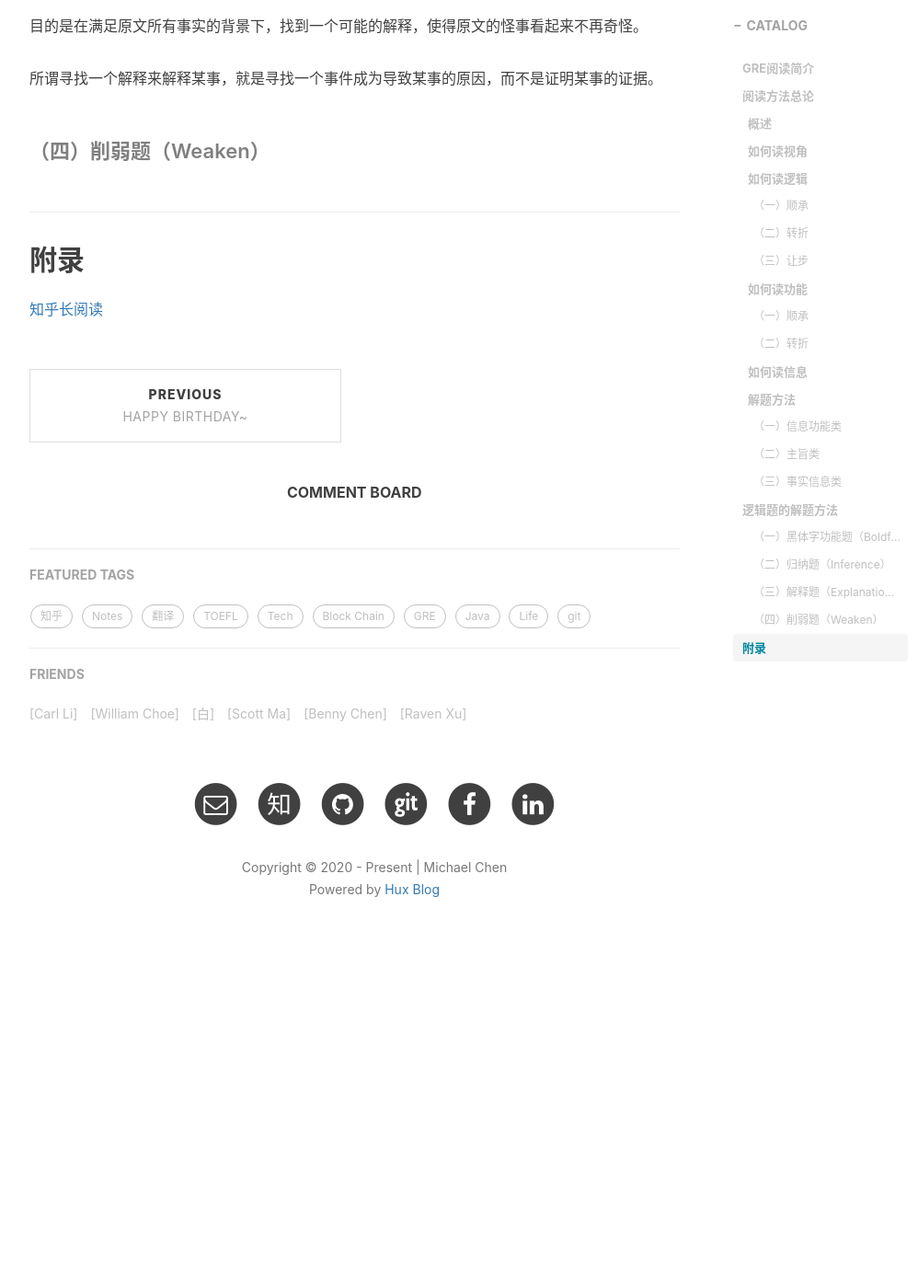
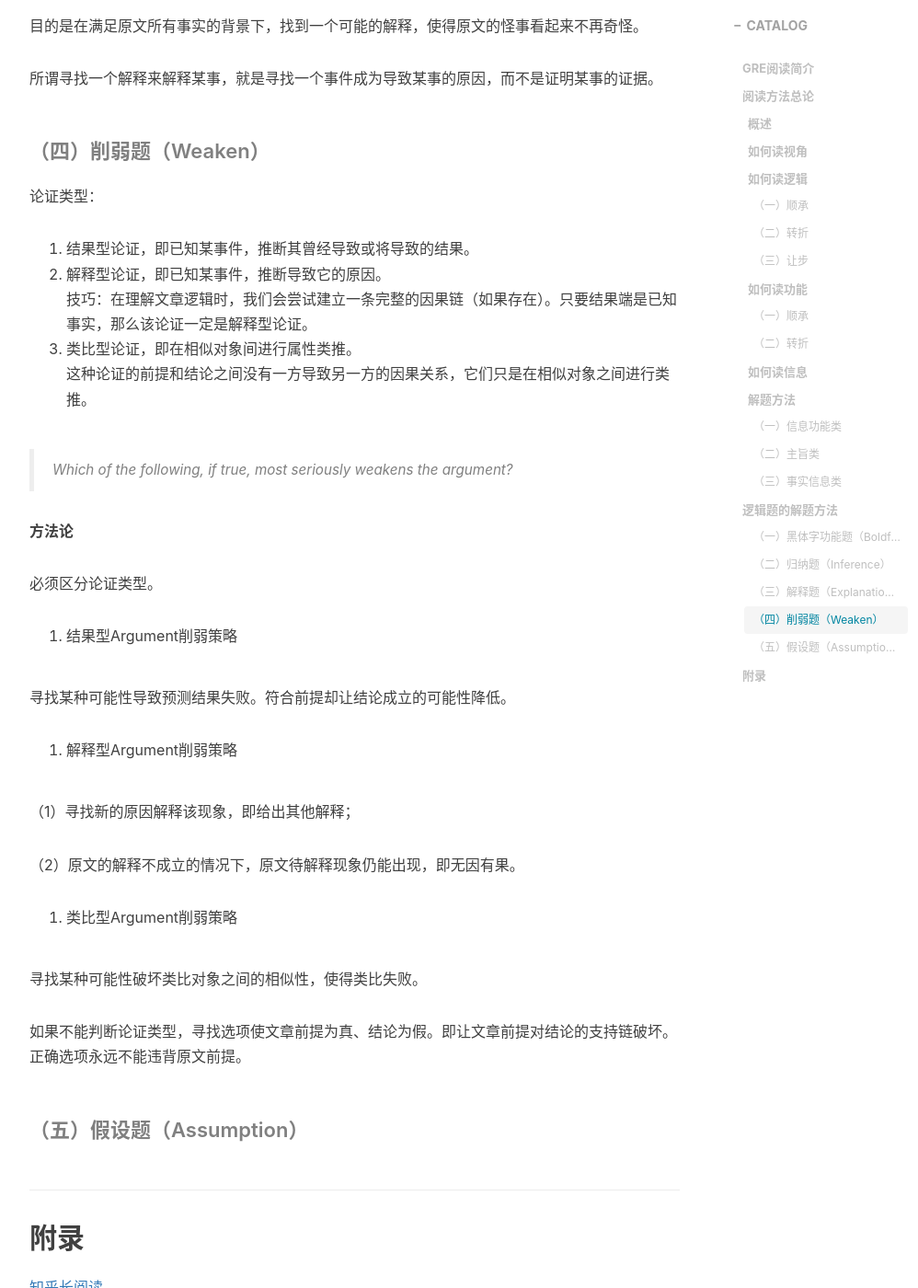
Before and after one commit to MessiahChen/MessiahChen.github.io, a Jekyll site: the page built from _posts/2020-08-08-GRE-V2.markdown, in a window 1280 px wide and 1400 px high, scrolled down 7620 px. Shown: the whole window at 92% size, without its empty margins (233-1231 px from the left). Built offline with Jekyll 4.4.1, drawn with Linux system fonts in a browser that asks for light colours; nearby versions of some CDN libraries; comment, search, counter and statistics services are not loaded; before the commit the page ends 8691 px from its top, so only the background shows below that.

Commit message:
update post

```diff
--- a/_posts/2020-08-08-GRE-V2.markdown
+++ b/_posts/2020-08-08-GRE-V2.markdown
@@ -211,7 +211,37 @@ Argument在逻辑学中的定义是: a set of statements in which one of the sta
 
 #### （四）削弱题（Weaken）
 
+论证类型：
 
+1. 结果型论证，即已知某事件，推断其曾经导致或将导致的结果。
+2. 解释型论证，即已知某事件，推断导致它的原因。<br>技巧：在理解文章逻辑时，我们会尝试建立一条完整的因果链（如果存在）。只要结果端是已知事实，那么该论证一定是解释型论证。
+3. 类比型论证，即在相似对象间进行属性类推。<br>这种论证的前提和结论之间没有一方导致另一方的因果关系，它们只是在相似对象之间进行类推。
+
+> Which of the following, if true, most seriously weakens the argument?
+
+**方法论**
+
+必须区分论证类型。
+
+1. 结果型Argument削弱策略
+
+寻找某种可能性导致预测结果失败。符合前提却让结论成立的可能性降低。
+
+2. 解释型Argument削弱策略
+
+（1）寻找新的原因解释该现象，即给出其他解释；
+
+（2）原文的解释不成立的情况下，原文待解释现象仍能出现，即无因有果。
+
+3. 类比型Argument削弱策略
+
+寻找某种可能性破坏类比对象之间的相似性，使得类比失败。
+
+
+
+如果不能判断论证类型，寻找选项使文章前提为真、结论为假。即让文章前提对结论的支持链破坏。正确选项永远不能违背原文前提。
+
+#### （五）假设题（Assumption）
 
 
 
```
